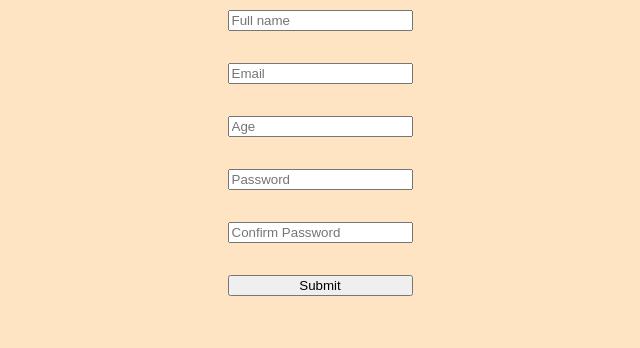
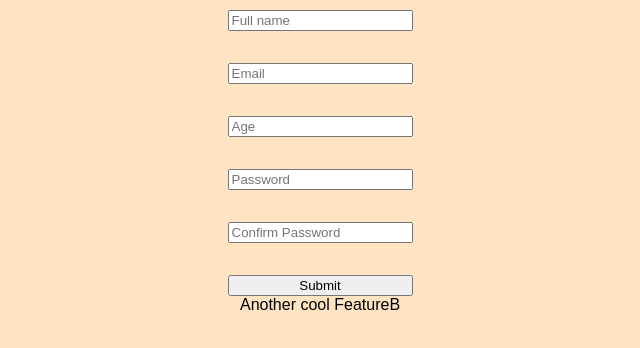
Before and after one commit to elenyevtushok/react-YUP-form, a React (Vite) app: page / in a window 1280 px wide. Shown: the top 348 px of the page, without its empty margins (320-960 px from the left). Built offline with nearby package versions, Linux system fonts and the light colour scheme.

Commit message:
added feature b

```diff
--- a/src/App.jsx
+++ b/src/App.jsx
@@ -1,11 +1,13 @@
 import { useState } from 'react'
 import './App.css'
+import { FeatureB } from './components/FeatureB';
 import { Form } from './components/Form'
 
 function App() {
 	return(
 		<div className='App'>
 			<Form />
+			<FeatureB />
 		</div>
 	)
 }
--- /dev/null
+++ b/src/components/FeatureB.jsx
@@ -0,0 +1,7 @@
+import React from 'react'
+
+export const FeatureB = () => {
+  return (
+	<div>Another cool FeatureB</div>
+  )
+}
```
